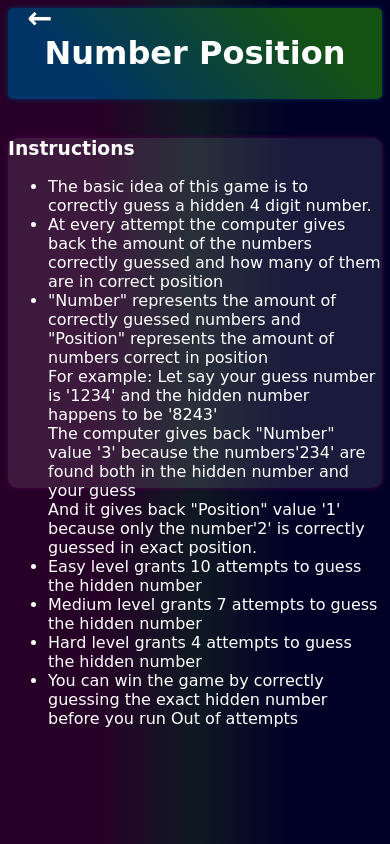
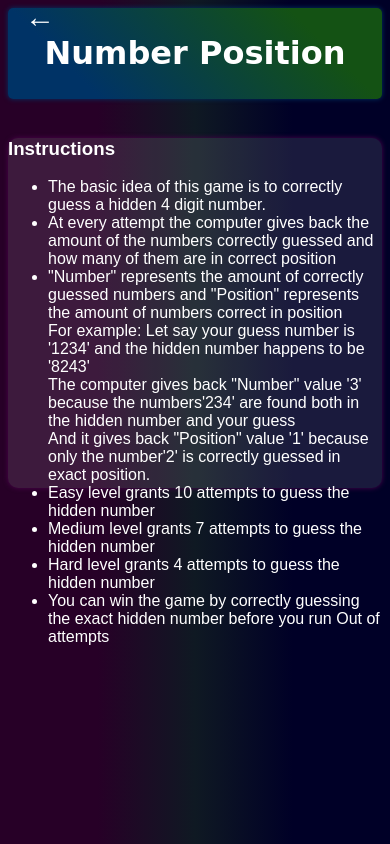
Before and after one commit to Kad-19/Number-Position, a plain HTML site: page index.html in a window 390 px wide. Both pictures are taken after a click on the element "Instructions". Drawn offline with Linux system fonts and the light colour scheme.

Commit message:
Update index.html

```diff
--- a/index.html
+++ b/index.html
@@ -242,6 +242,9 @@
             }
             .finish input {
                 width: 24%;
+            }
+            #About, #Instructions {
+                font-family: Arial;
             }
         }
     </style>
```
